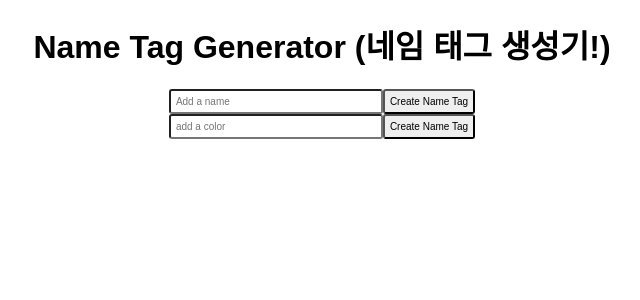
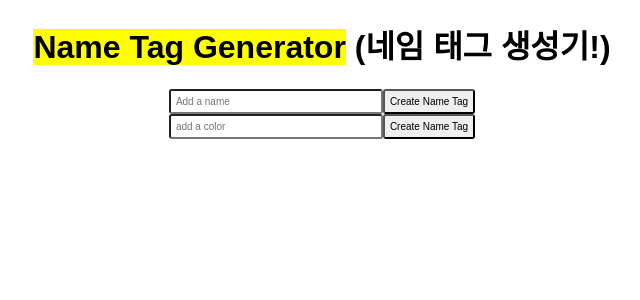
Before and after one commit to mindgitrwx/nameTagGenerator, a React (Create React App) app: page / in a window 1280 px wide. Shown: the top 300 px of the page, without its empty margins (318-958 px from the left). Built offline with nearby package versions, Linux system fonts and the light colour scheme.

Commit message:
add - mark tag for highlight

```diff
--- a/src/App.js
+++ b/src/App.js
@@ -40,16 +40,20 @@ class App extends Component {
   render() {
     return (
       <div className="App">
-        <h1>Name Tag Generator (네임 태그 생성기!)</h1>
+        <h1>
+          <mark>Name Tag Generator</mark> (네임 태그 생성기!)
+        </h1>
 
         {/* two input box to add card name and color */}
 
         <UserInput addName={this.addName} />
         <UserInputColor addColor={this.addColor} />
 
-        <NameTagList names     ={this.state.names}
-                     color     ={this.color}
-                     removeName={this.removeName} />
+        <NameTagList
+          names={this.state.names}
+          color={this.color}
+          removeName={this.removeName}
+        />
       </div>
     );
   }
```
